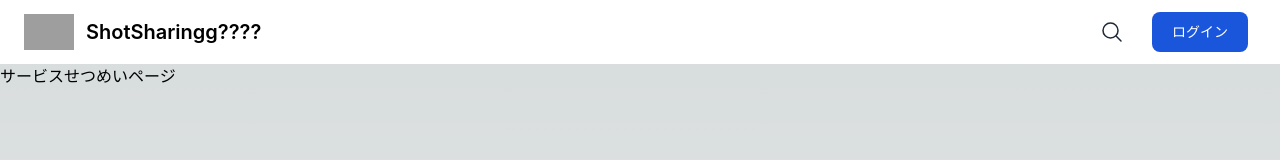
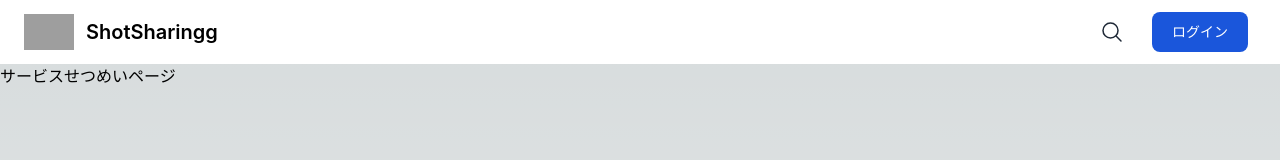
Before and after one commit to Kaiwa-Jun/shotsharing, a Next.js app in the folder frontend/: page /about in a window 1280 px wide. Shown: the top 160 px of the page. Built offline with nearby package versions, Linux system fonts and the light colour scheme; no server answers; grey boxes are pictures that could not be loaded.

Commit message:
apiからJSON取得できた（戻るならここ）

```diff
--- a/frontend/components/Header.tsx
+++ b/frontend/components/Header.tsx
@@ -41,7 +41,7 @@ const Header: React.FC = () => {
               height={50}
             />
             <span className="self-center text-xl font-semibold whitespace-nowrap dark:text-black">
-              ShotSharingg????
+              ShotSharingg
             </span>
           </Link>
 
```
